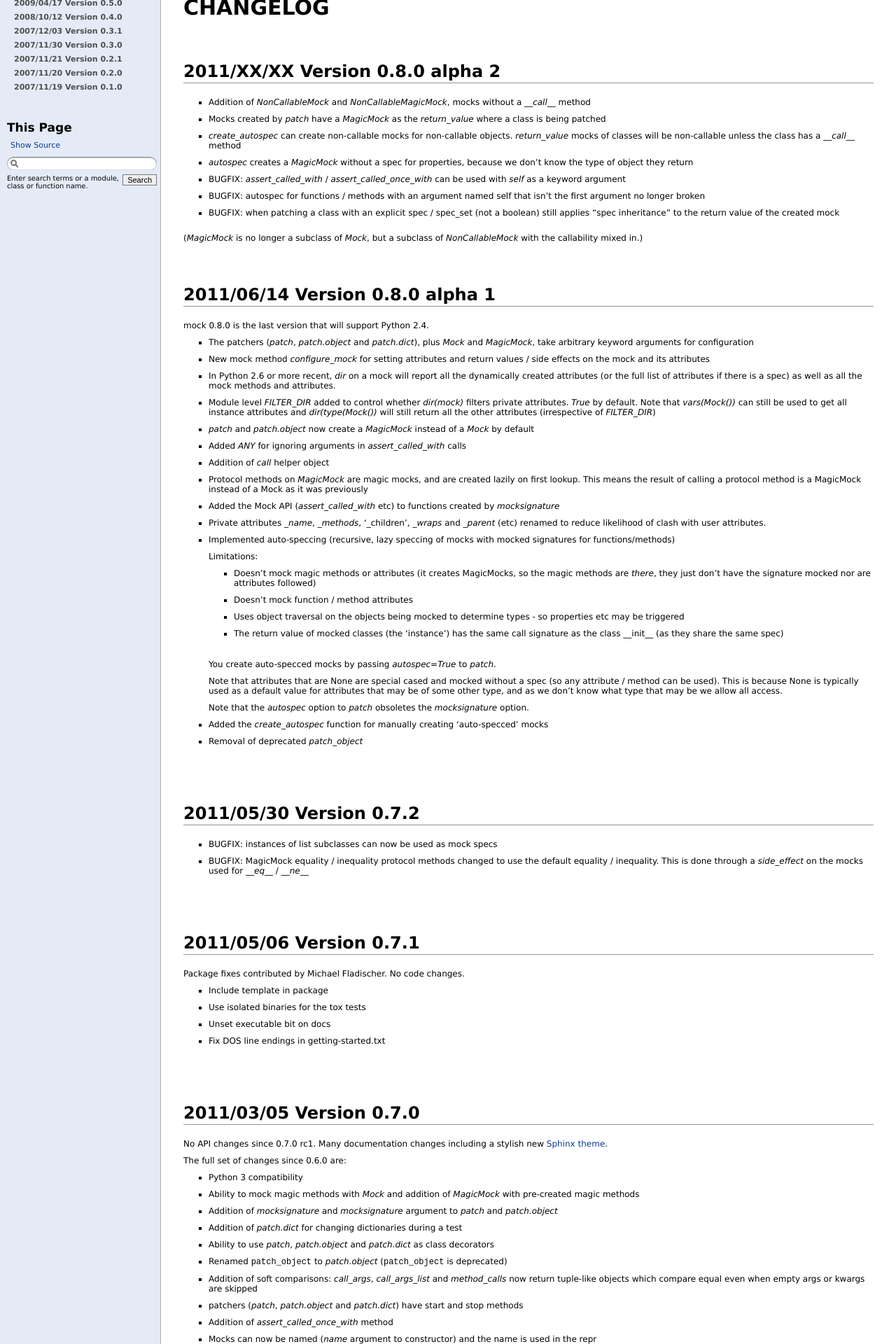
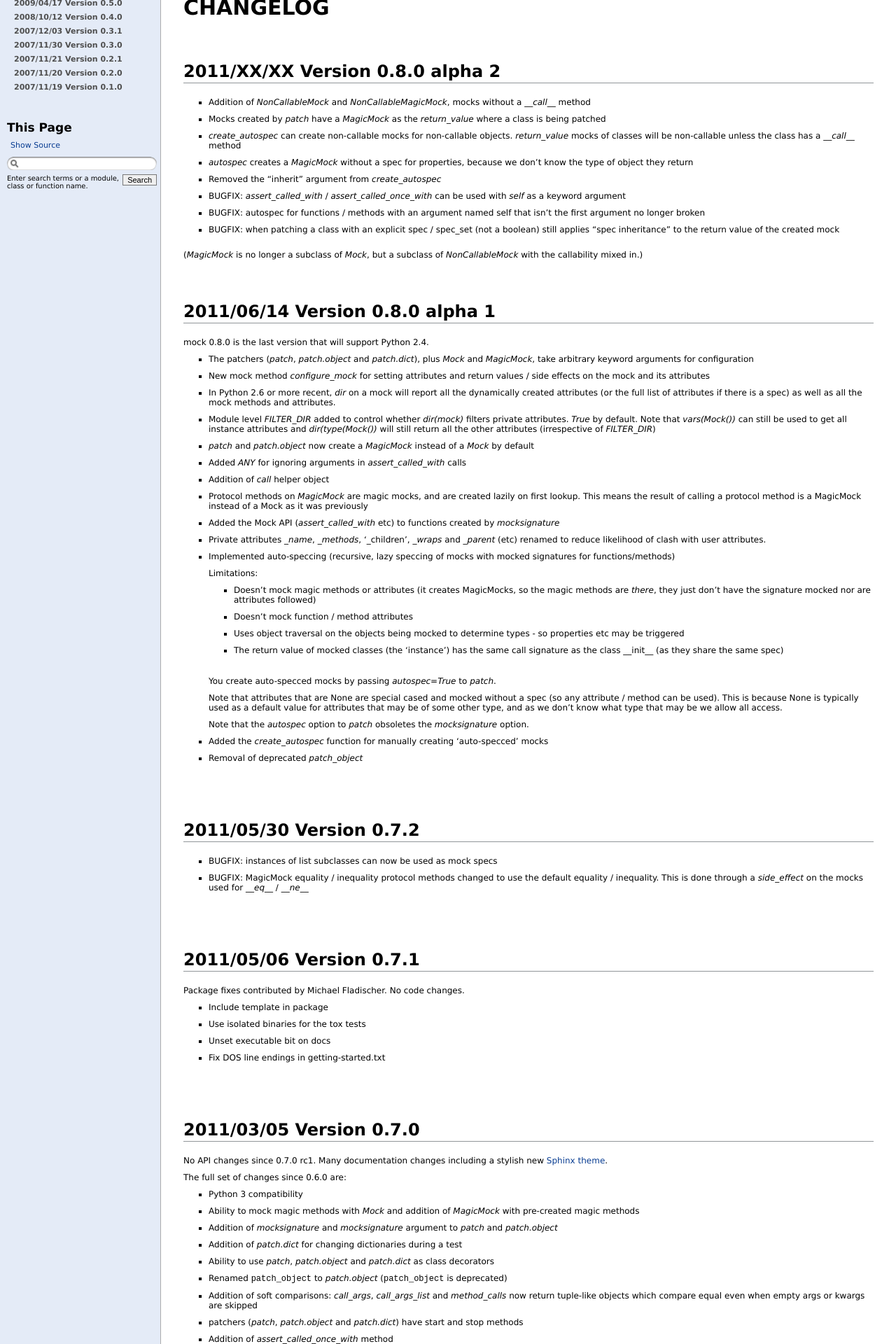
Before and after one commit to testing-cabal/mock, a Sphinx documentation site: the page built from docs/changelog.txt, in a window 1280 px wide. Shown: the part 588-2508 px from the top of the page at 70% size. Built offline with Sphinx 7.4.7, drawn with Linux system fonts in a browser that asks for light colours; pages that are not in the unit, such as notebooks, are missing from menus; some of the changed text lies outside the part shown.

Commit message:
CHANGELOG update

```diff
--- a/docs/changelog.txt
+++ b/docs/changelog.txt
@@ -61,6 +61,7 @@ CHANGELOG
   a `__call__` method
 * `autospec` creates a `MagicMock` without a spec for properties, because we
   don't know the type of object they return
+* Removed the "inherit" argument from `create_autospec`
 * BUGFIX: `assert_called_with` / `assert_called_once_with` can be used with
   `self` as a keyword argument
 * BUGFIX: autospec for functions / methods with an argument named self that
```
